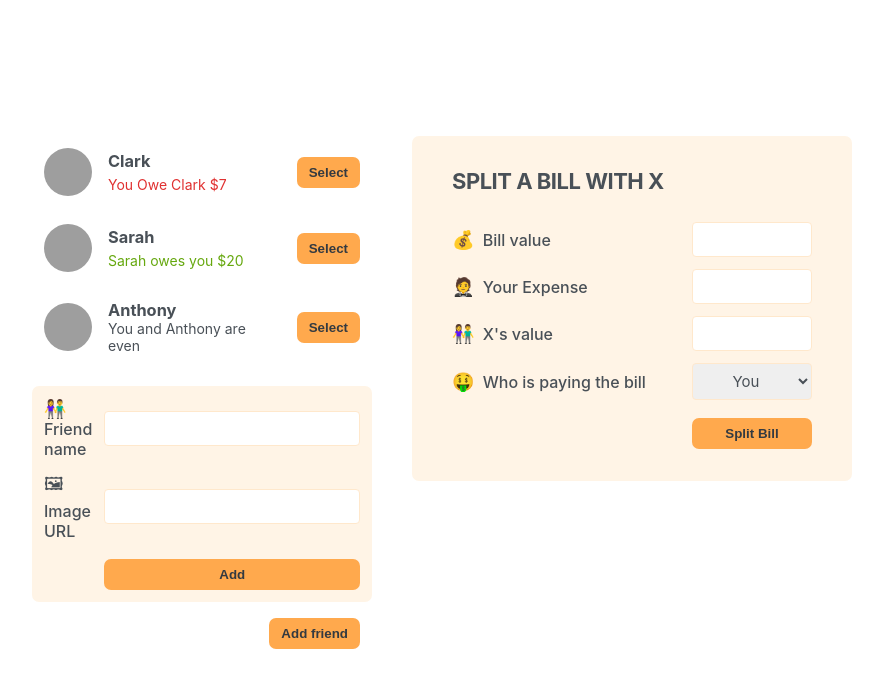
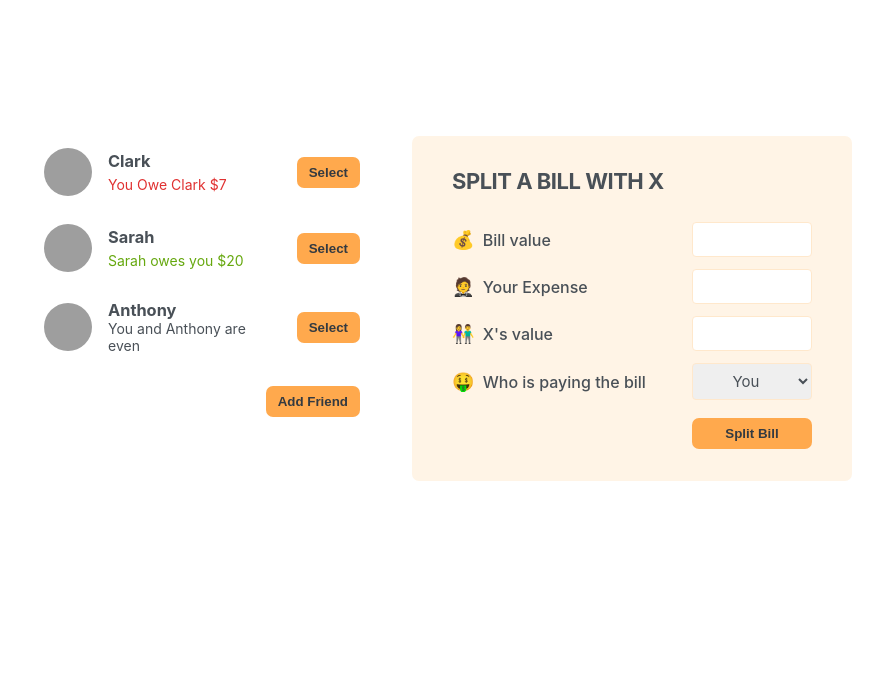
Before and after one commit to SarmadRehman/React-Practice-Jonas-Course, a React (Create React App) app in the folder 06-eat-n-split/: page / in a window 1280 px wide. Shown: the top 688 px of the page, without its empty margins (198-1081 px from the left). Built offline with nearby package versions, Linux system fonts and the light colour scheme; grey boxes are pictures that could not be loaded.

Commit message:
06- Displaying the new friend vid-05

```diff
--- a/06-eat-n-split/src/App.js
+++ b/06-eat-n-split/src/App.js
@@ -1,3 +1,5 @@
+import { useState } from "react";
+
 const initialFriends = [
   {
     id: 118836,
@@ -18,13 +20,28 @@ const initialFriends = [
     balance: 0,
   },
 ];
+
+function Button({ children, onClick }) {
+  return (
+    <button className="button" onClick={onClick}>
+      {children}
+    </button>
+  );
+}
+
 export default function App() {
+  const [showAddFriend, setShowAddFriend] = useState(false);
+  function handleShowAddFriend() {
+    setShowAddFriend((show) => !show);
+  }
   return (
     <div className="app">
       <div className="sidebar">
         <FriendsLits />
-        <FormAddFriend />
-        <Button>Add friend</Button>
+        {showAddFriend && <FormAddFriend />}
+        <Button onClick={handleShowAddFriend}>
+          {showAddFriend ? "Close" : "Add Friend"}
+        </Button>
       </div>
       <FormSplitBill />
     </div>
@@ -62,9 +79,7 @@ function Friend({ friend }) {
     </li>
   );
 }
-function Button({ children }) {
-  return <button className="button">{children}</button>;
-}
+
 function FormAddFriend() {
   return (
     <form className="form-add-friend">
```
